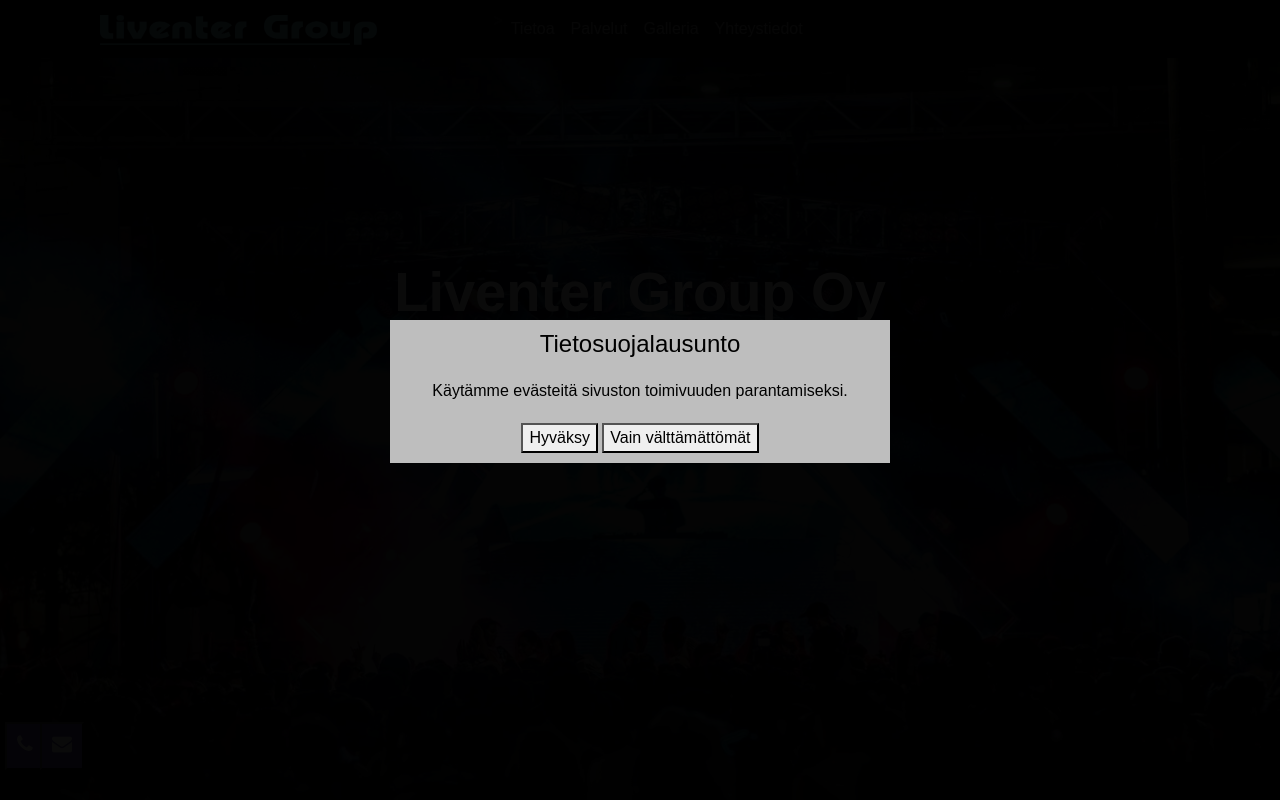
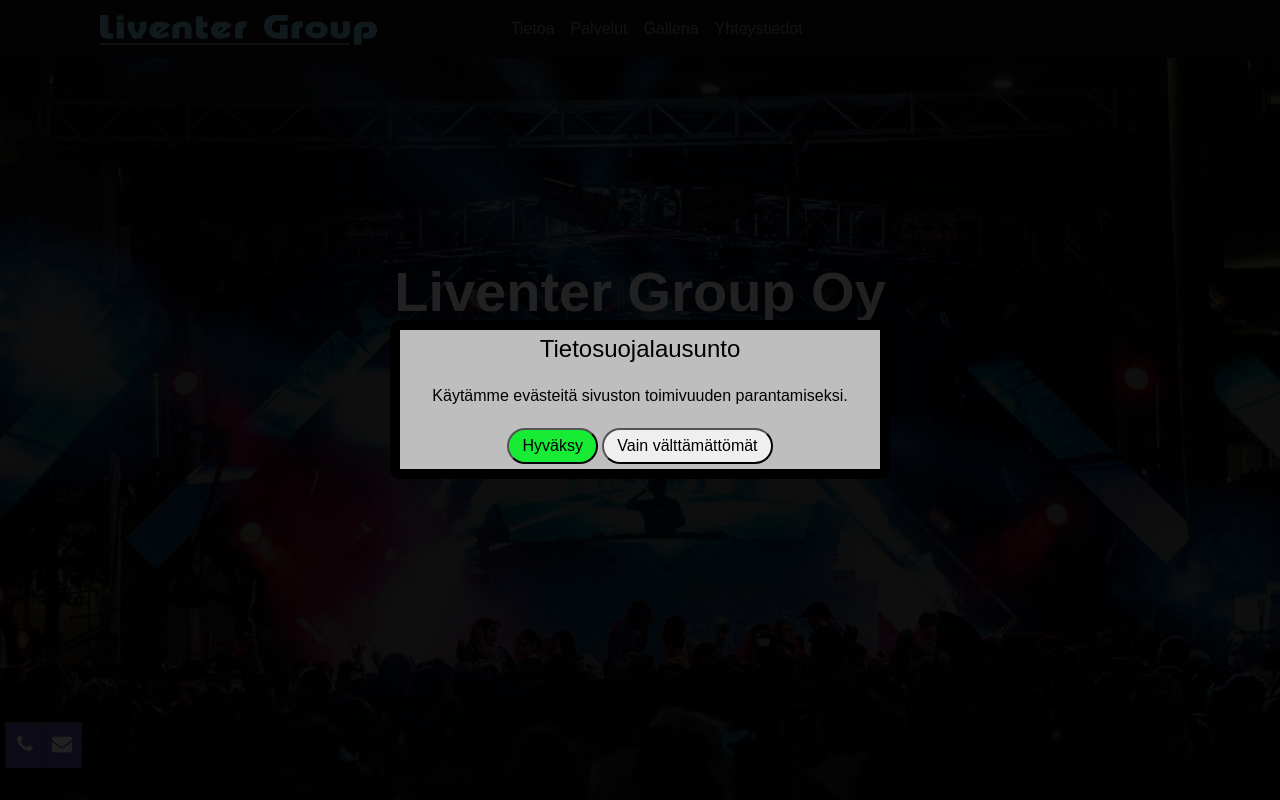
Before and after one commit to JoKivi/PagesForBiz, a PHP site: page / in a window 1280 px wide. Run offline with PHP 8.4, Linux system fonts and the light colour scheme.

Commit message:
gdpr css

```diff
--- a/css/styles.css
+++ b/css/styles.css
@@ -242,16 +242,18 @@ pre {
   left: 0;
   right: 0;
   bottom: 0;
-  background-color: rgba(0, 0, 0, 0.959);
+  background-color: rgba(0, 0, 0, 0.87);
   display: none;
 }
 .gdpr-popup {
   margin: 40vh auto;
+  padding: 5px;
   max-width: 500px;
   min-width: min-content;
   height: auto;
   background-color: #bebebe;
-  border: 10px solid #bebebe;
+  border: 10px solid #000000;
+  border-radius: 10px;
   color: black;
   text-align: center;
 }
@@ -265,6 +267,15 @@ pre {
   font-size: 16px;
   margin-bottom: 20px;
 }
+
+.gdpr-popup button {
+  border-radius: 20px;
+  padding: 4px 13px;
+}
+#gdpr-accept {
+  background-color: #17eb33;
+}
+
 
 /* ANIMATIONS */
 
```
